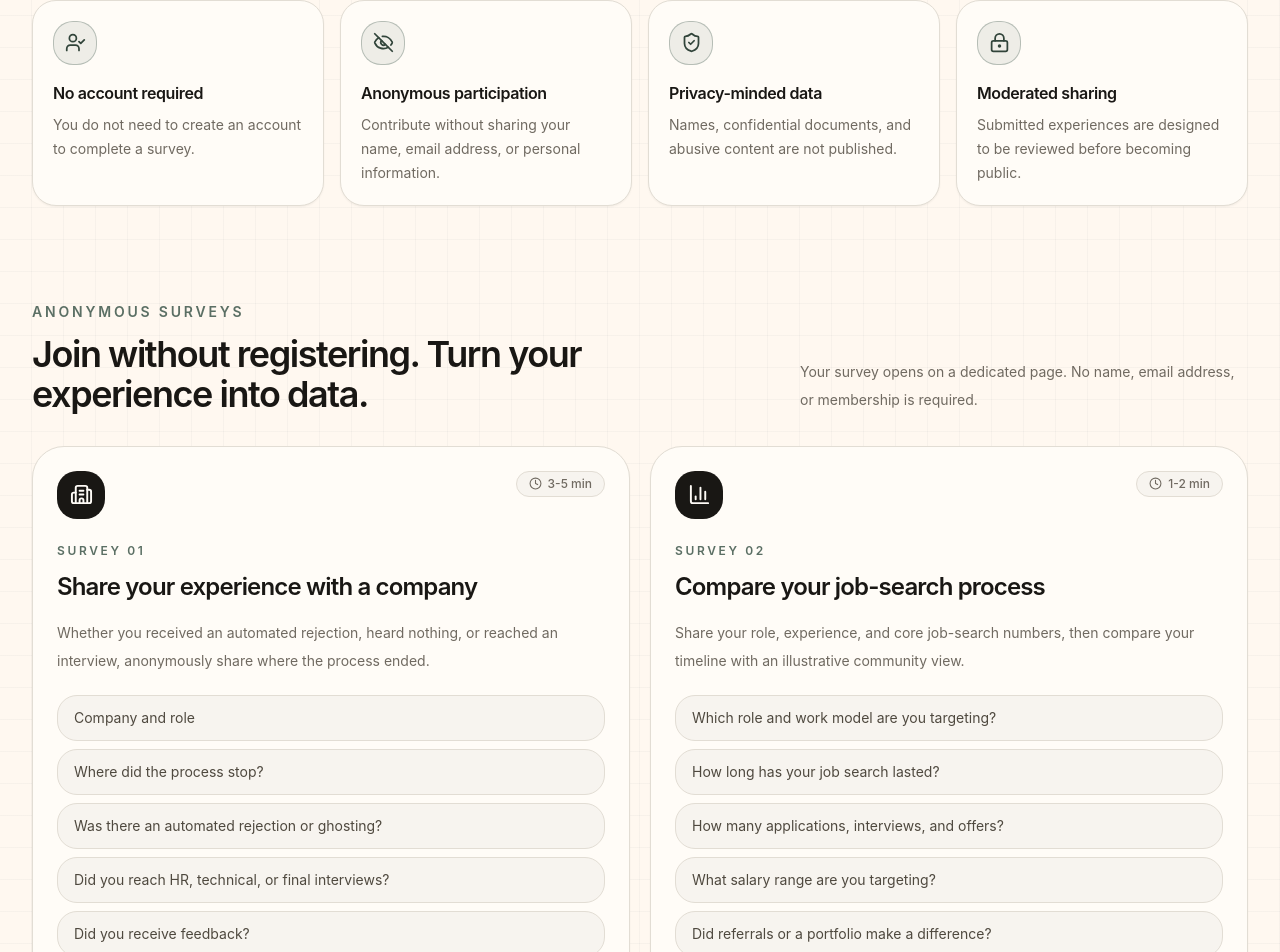
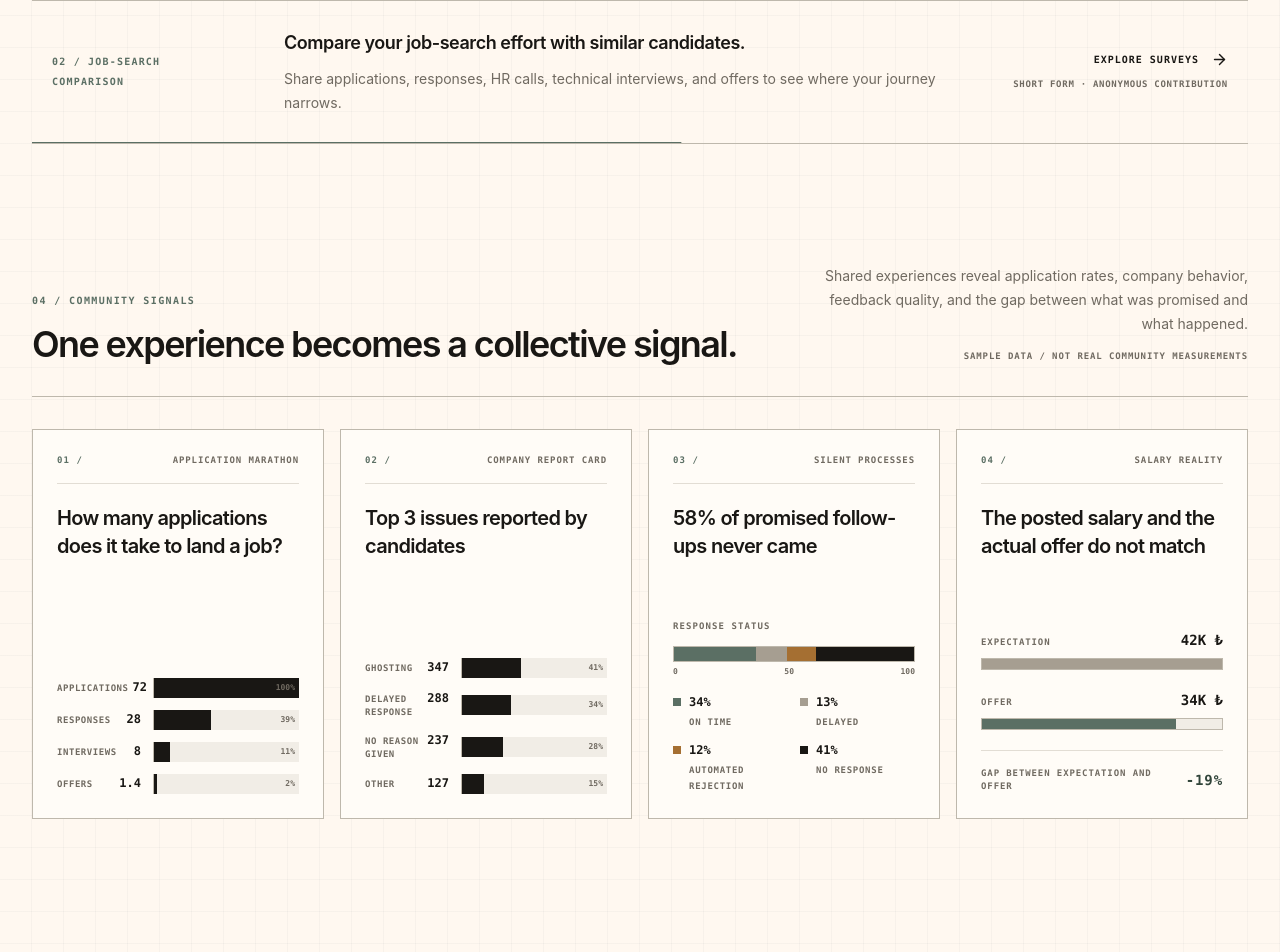
Before and after one commit to canyavuzdb/interview-memory, a Next.js app: page /en in a window 1280 px wide. Shown: the part 976-1928 px from the top of the page. Built offline with nearby package versions, Linux system fonts and the light colour scheme.

Commit message:
feat: refine hero survey launcher and surveys page flow

```diff
--- a/app/[locale]/page.jsx
+++ b/app/[locale]/page.jsx
@@ -1,12 +1,11 @@
 import Link from 'next/link'
 import { notFound } from 'next/navigation'
 import { ArrowRight, LogIn, Search } from 'lucide-react'
-import AnonymousTrustSection from '@/components/AnonymousTrustSection'
 import CommunityStats from '@/components/CommunityStats'
 import HeroAnalyticsPanel from '@/components/HeroAnalyticsPanel'
 import PreferenceControls from '@/components/PreferenceControls'
 import StableLocalizedText from '@/components/StableLocalizedText'
-import SurveyCarousel from '@/components/SurveyCarousel'
+import SurveyLaunchBanner from '@/components/SurveyLaunchBanner'
 import { getMessages, isSupportedLocale } from '@/data/i18n'
 
 export async function generateMetadata({ params }) {
@@ -29,10 +28,6 @@ export default async function HomePage({ params }) {
 
   const messages = getMessages(locale)
   const alternateMessages = getMessages(locale === 'tr' ? 'en' : 'tr')
-  const surveys = messages.surveyCards.map((survey) => ({
-    ...survey,
-    href: `/${locale}${survey.path}`,
-  }))
 
   return (
     <main className="landing-grid min-h-screen text-ink">
@@ -56,12 +51,12 @@ export default async function HomePage({ params }) {
             aria-label={messages.header.navLabel}
             className="hidden justify-self-center divide-x divide-[var(--line-strong)] border border-[var(--line-strong)] bg-[var(--nav-surface)] font-mono text-[11px] font-semibold uppercase tracking-[0.06em] text-[var(--ink-soft)] lg:flex"
           >
-            <a href="#surveys" className="brand-nav-item inline-flex items-center justify-center whitespace-nowrap px-5 py-2.5 transition hover:bg-[var(--surface-hover)] hover:text-accentDark">
+            <Link href={`/${locale}/surveys`} className="brand-nav-item inline-flex items-center justify-center whitespace-nowrap px-5 py-2.5 transition hover:bg-[var(--surface-hover)] hover:text-accentDark">
               <span className="mr-2 text-muted">01/</span>
               <StableLocalizedText reserve={alternateMessages.header.surveys}>
                 {messages.header.surveys}
               </StableLocalizedText>
-            </a>
+            </Link>
             <a href="#how-it-works" className="brand-nav-item inline-flex items-center justify-center whitespace-nowrap px-5 py-2.5 transition hover:bg-[var(--surface-hover)] hover:text-accentDark">
               <span className="mr-2 text-muted">02/</span>
               <StableLocalizedText reserve={alternateMessages.header.howItWorks}>
@@ -162,33 +157,10 @@ export default async function HomePage({ params }) {
         </div>
       </section>
 
-      <AnonymousTrustSection items={messages.trustItems} />
-
-      <SurveyCarousel copy={messages.surveyCarousel} surveys={surveys} />
-
-      <section
-        id="how-it-works"
-        className="mx-auto max-w-7xl px-5 py-14 sm:px-6 lg:px-8"
-      >
-        <div className="grid gap-5 md:grid-cols-3">
-          {messages.home.howItWorks.map((step, index) => (
-            <div
-              key={step.title}
-              className="min-h-[210px] rounded-[1.75rem] border border-line bg-surface p-6 shadow-sm md:min-h-[238px] xl:min-h-[210px]"
-            >
-              <p className="text-sm font-semibold uppercase tracking-[0.2em] text-accent">
-                {String(index + 1).padStart(2, '0')}
-              </p>
-              <h3 className="mt-4 text-xl font-semibold tracking-tight">
-                {step.title}
-              </h3>
-              <p className="mt-3 text-sm leading-7 text-muted">
-                {step.description}
-              </p>
-            </div>
-          ))}
-        </div>
-      </section>
+      <SurveyLaunchBanner
+        copy={messages.home.surveyPrompt}
+        href={`/${locale}/surveys`}
+      />
 
       <div id="stats">
         <CommunityStats copy={messages.community} signalCopy={messages.home.signal} />
--- a/app/[locale]/surveys/page.jsx
+++ b/app/[locale]/surveys/page.jsx
@@ -1,8 +1,6 @@
-import Link from 'next/link'
 import { notFound } from 'next/navigation'
-import { ArrowLeft } from 'lucide-react'
-import PreferenceControls from '@/components/PreferenceControls'
 import SurveyCarousel from '@/components/SurveyCarousel'
+import SurveyPageHeader from '@/components/survey-flow/SurveyPageHeader'
 import { getMessages, isSupportedLocale } from '@/data/i18n'
 
 export async function generateMetadata({ params }) {
@@ -19,40 +17,36 @@ export default async function SurveysPage({ params }) {
   if (!isSupportedLocale(locale)) notFound()
 
   const messages = getMessages(locale)
-  const surveys = messages.surveyCards.map((survey) => ({
+  const activeSurveyIds = new Set(['application-benchmark', 'company-experience'])
+  const surveys = messages.surveyCards
+    .filter((survey) => activeSurveyIds.has(survey.id))
+    .map((survey) => ({
       ...survey,
       href: `/${locale}${survey.path}`,
     }))
 
   return (
-    <main className="min-h-screen bg-canvas text-ink">
-      <div className="mx-auto flex max-w-7xl items-center justify-between px-5 py-8 sm:px-6 lg:px-8">
-        <Link
-          href={`/${locale}`}
-          className="inline-flex items-center gap-2 text-sm font-medium text-muted transition hover:text-ink"
-        >
-          <ArrowLeft size={16} />
-          {messages.common.backHome}
-        </Link>
-        <PreferenceControls
-          locale={locale}
-          path="/surveys"
-          languageLabel={messages.common.languageLabel}
-          themeLabel={messages.common.themeToggle}
-          themeTitle={messages.common.themeTitle}
-        />
+    <main className="landing-grid min-h-screen text-ink">
+      <SurveyPageHeader copy={messages.common} locale={locale} path="/surveys" />
+
+      <section className="mx-auto grid max-w-7xl gap-12 px-5 pb-14 pt-16 sm:px-6 md:pb-20 md:pt-20 lg:grid-cols-[minmax(0,1fr)_24rem] lg:items-end lg:px-8">
+        <div>
+          <p className="font-mono text-[10px] font-bold uppercase tracking-[0.14em] text-accent">
+            {messages.surveyIndex.eyebrow}
+          </p>
+          <h1 className="mt-5 max-w-4xl text-5xl font-semibold tracking-[-0.06em] text-ink sm:text-6xl">
+            {messages.surveyIndex.title}
+          </h1>
         </div>
 
-      <section className="mx-auto max-w-7xl px-5 pb-6 sm:px-6 lg:px-8">
-        <p className="text-sm font-semibold uppercase tracking-[0.2em] text-accent">
-          {messages.surveyIndex.eyebrow}
+        <div className="border-l border-[var(--line-strong)] pl-5 sm:pl-7">
+          <p className="font-mono text-[10px] font-bold uppercase tracking-[0.12em] text-accent">
+            {messages.surveyIndex.activeCount}
           </p>
-        <h1 className="mt-3 max-w-3xl text-4xl font-semibold tracking-[-0.05em] sm:text-6xl">
-          {messages.surveyIndex.title}
-        </h1>
-        <p className="mt-5 max-w-2xl text-base leading-8 text-muted">
+          <p className="mt-4 text-base leading-7 text-muted">
             {messages.surveyIndex.description}
           </p>
+        </div>
       </section>
 
       <SurveyCarousel copy={messages.surveyCarousel} surveys={surveys} />
--- a/app/globals.css
+++ b/app/globals.css
@@ -316,6 +316,15 @@ body {
   animation-play-state: paused;
 }
 
+.survey-launch-progress {
+  transform-origin: left;
+  animation: analytics-tab-fill 10s linear forwards;
+}
+
+.survey-launch-banner:hover .survey-launch-progress {
+  animation-play-state: paused;
+}
+
 @media (prefers-reduced-motion: reduce) {
   .hero-color-sweep-cta,
   .hero-color-sweep-cta::before {
@@ -326,7 +335,8 @@ body {
     transform: none;
   }
 
-  .analytics-tab-progress {
+  .analytics-tab-progress,
+  .survey-launch-progress {
     animation: none;
   }
 
--- a/components/SurveyCard.jsx
+++ b/components/SurveyCard.jsx
@@ -8,64 +8,69 @@ const iconMap = {
   wallet: Wallet,
 }
 
-export default function SurveyCard({ survey }) {
+export default function SurveyCard({ survey, includesLabel }) {
   const Icon = iconMap[survey.icon] ?? Building2
 
   return (
-    <article className="flex min-h-[880px] snap-center flex-col rounded-[2rem] border border-line bg-surface p-6 shadow-sm transition hover:-translate-y-1 hover:border-[var(--accent-border)] hover:shadow-soft sm:min-h-[710px] sm:min-w-[420px] xl:min-h-[650px]">
-      <div className="flex items-start justify-between gap-5">
-        <div className="flex h-12 w-12 items-center justify-center rounded-2xl bg-ink text-surface">
-          <Icon size={23} />
+    <article className="group relative overflow-hidden border border-[var(--line-strong)] bg-[color-mix(in_srgb,var(--surface)_88%,transparent)] shadow-card transition duration-300 hover:-translate-y-0.5 hover:border-[var(--accent-border)] hover:shadow-soft">
+      <div className="flex items-center justify-between gap-5 border-b border-[var(--line-strong)] px-5 py-4 sm:px-7">
+        <span className="font-mono text-[10px] font-bold uppercase tracking-[0.12em] text-accent">
+          {survey.eyebrow}
+        </span>
+        <span className="inline-flex items-center gap-2 font-mono text-[10px] font-bold uppercase tracking-[0.1em] text-muted">
+          <Clock size={13} aria-hidden="true" />
+          {survey.duration}
+        </span>
       </div>
 
-        <div className="flex items-center gap-1.5 rounded-full border border-line bg-canvas px-3 py-1 text-xs font-medium text-muted">
-          <Clock size={13} />
-          {survey.duration}
-        </div>
-      </div>
+      <div className="grid lg:grid-cols-[minmax(0,0.9fr)_minmax(0,1.1fr)]">
+        <div className="flex flex-col p-6 sm:p-8 lg:border-r lg:border-[var(--line-strong)]">
+          <span className="grid h-11 w-11 place-items-center border border-ink bg-ink text-surface transition-colors duration-300 group-hover:bg-accentDark">
+            <Icon size={20} aria-hidden="true" />
+          </span>
 
-      <p className="mt-6 text-xs font-semibold uppercase tracking-[0.22em] text-accent">
-        {survey.eyebrow}
-      </p>
-
-      <h3 className="mt-3 text-2xl font-semibold tracking-[-0.035em] text-ink">
+          <h3 className="mt-8 max-w-xl text-3xl font-semibold tracking-[-0.05em] text-ink sm:text-4xl">
             {survey.title}
           </h3>
 
-      <p className="mt-4 text-sm leading-7 text-muted">
+          <p className="mt-5 max-w-xl text-base leading-7 text-muted">
             {survey.description}
           </p>
 
-      <div className="mt-5 space-y-2">
-        {survey.bullets.map((item) => (
-          <div
-            key={item}
-            className="rounded-2xl border border-line bg-canvas px-4 py-3 text-sm text-[var(--ink-soft)]"
-          >
-            {item}
-          </div>
-        ))}
-      </div>
-
-      <div className="mt-5 flex flex-wrap gap-2">
-        {survey.tags.map((tag) => (
-          <span
-            key={tag}
-            className="rounded-full border border-line bg-surface px-3 py-1 text-xs text-muted"
-          >
+          <div className="mt-7 flex flex-wrap gap-x-3 gap-y-2 font-mono text-[9px] font-bold uppercase tracking-[0.1em] text-muted">
+            {survey.tags.map((tag, tagIndex) => (
+              <span key={tag} className="inline-flex items-center gap-3">
+                {tagIndex > 0 && <span aria-hidden="true">·</span>}
                 {tag}
               </span>
             ))}
           </div>
 
-      <div className="mt-auto pt-6">
           <Link
             href={survey.href}
-          className="inline-flex w-full items-center justify-center gap-2 rounded-full bg-ink px-5 py-3 text-sm font-semibold text-surface transition hover:-translate-y-0.5 hover:bg-accentDark"
+            className="mt-9 inline-flex min-h-12 w-full items-center justify-between border border-ink bg-ink px-5 font-mono text-[11px] font-bold uppercase tracking-[0.08em] text-surface transition-colors duration-300 hover:bg-accentDark sm:w-fit sm:min-w-64"
           >
             {survey.cta}
-          <ArrowRight size={16} />
+            <ArrowRight size={17} className="transition-transform duration-300 group-hover:translate-x-1" aria-hidden="true" />
           </Link>
+        </div>
+
+        <div className="border-t border-[var(--line-strong)] p-6 sm:p-8 lg:border-t-0">
+          <p className="font-mono text-[10px] font-bold uppercase tracking-[0.12em] text-muted">
+            {includesLabel}
+          </p>
+          <ol className="mt-5 border-t border-[var(--line-strong)]">
+            {survey.bullets.map((item) => (
+              <li
+                key={item}
+                className="grid grid-cols-[0.75rem_minmax(0,1fr)] gap-3 border-b border-line py-4 text-sm leading-6 text-[var(--ink-soft)]"
+              >
+                <span className="mt-[0.65rem] h-1 w-1 bg-accent" aria-hidden="true" />
+                <span>{item}</span>
+              </li>
+            ))}
+          </ol>
+        </div>
       </div>
     </article>
   )
--- a/components/SurveyCarousel.jsx
+++ b/components/SurveyCarousel.jsx
@@ -2,27 +2,29 @@ import SurveyCard from './SurveyCard'
 
 export default function SurveyCarousel({ copy, surveys }) {
   return (
-    <section id="surveys" className="mx-auto max-w-7xl px-5 py-14 sm:px-6 lg:px-8">
-      <div className="mb-8 flex min-h-[212px] flex-col justify-between gap-4 md:min-h-0 md:flex-row md:items-end">
+    <section id="surveys" className="mx-auto max-w-7xl px-5 pb-24 sm:px-6 lg:px-8">
+      <div className="grid gap-6 border-y border-[var(--line-strong)] py-7 md:grid-cols-[11rem_minmax(0,1fr)_minmax(16rem,24rem)] md:items-center md:gap-10 lg:gap-14">
+        <p className="font-mono text-[10px] font-bold uppercase tracking-[0.14em] text-accent">
+          {copy.eyebrow}
+        </p>
         <div>
-          <p className="text-sm font-semibold uppercase tracking-[0.2em] text-accent">
-            {copy.eyebrow}
-          </p>
-          <h2 className="mt-3 max-w-2xl text-3xl font-semibold tracking-[-0.04em] sm:text-4xl">
+          <h2 className="max-w-2xl text-2xl font-semibold tracking-[-0.04em] sm:text-3xl">
             {copy.title}
           </h2>
         </div>
 
-        <p className="max-w-md text-sm leading-7 text-muted">
+        <p className="max-w-md text-sm leading-6 text-muted">
           {copy.description}
         </p>
       </div>
 
-      <div className="flex snap-x gap-5 overflow-x-auto pb-4 lg:grid lg:grid-cols-2 lg:overflow-visible">
+      <div className="mt-8 space-y-6">
         {surveys.map((survey) => (
-          <div key={survey.id} className="min-w-[88%] sm:min-w-[420px] lg:min-w-0">
-            <SurveyCard survey={survey} />
-          </div>
+          <SurveyCard
+            key={survey.id}
+            survey={survey}
+            includesLabel={copy.includesLabel}
+          />
         ))}
       </div>
     </section>
--- /dev/null
+++ b/components/SurveyLaunchBanner.jsx
@@ -0,0 +1,94 @@
+'use client'
+
+import Link from 'next/link'
+import { ArrowRight } from 'lucide-react'
+import { useState } from 'react'
+
+export default function SurveyLaunchBanner({ copy, href }) {
+  const [activeIndex, setActiveIndex] = useState(0)
+  const [previousIndex, setPreviousIndex] = useState(null)
+  const [cycleKey, setCycleKey] = useState(0)
+  const item = copy.items[activeIndex]
+
+  function advanceItem() {
+    const nextIndex = (activeIndex + 1) % copy.items.length
+
+    if (window.matchMedia('(prefers-reduced-motion: reduce)').matches) {
+      setPreviousIndex(null)
+      setActiveIndex(nextIndex)
+      setCycleKey((current) => current + 1)
+      return
+    }
+
+    setPreviousIndex(activeIndex)
+    setActiveIndex(nextIndex)
+    setCycleKey((current) => current + 1)
+  }
+
+  return (
+    <section id="how-it-works" className="mx-auto max-w-7xl px-5 py-10 sm:px-6 lg:px-8">
+      <Link
+        id="surveys"
+        href={href}
+        className="survey-launch-banner group relative grid overflow-hidden border-y border-[var(--line-strong)] py-7 transition-colors duration-300 hover:bg-[var(--accent-soft)] md:grid-cols-[11rem_minmax(0,1fr)_auto] md:items-center md:gap-10 md:px-5 lg:gap-14"
+      >
+        <span className="relative block min-h-10 overflow-hidden font-mono text-[10px] font-bold uppercase leading-5 tracking-[0.12em] text-accent md:min-h-0">
+          {previousIndex !== null && (
+            <span
+              aria-hidden="true"
+              className="analytics-view-out absolute inset-0 block"
+              onAnimationEnd={() => setPreviousIndex(null)}
+            >
+              {copy.items[previousIndex].eyebrow}
+            </span>
+          )}
+          <span key={`eyebrow-${activeIndex}-${cycleKey}`} className="analytics-view-in block">
+            {item.eyebrow}
+          </span>
+        </span>
+
+        <span className="relative mt-3 block min-h-[5.25rem] overflow-hidden md:mt-0">
+          {previousIndex !== null && (
+            <span aria-hidden="true" className="analytics-view-out absolute inset-0 block">
+              <span className="block text-lg font-semibold tracking-[-0.025em] text-ink">
+                {copy.items[previousIndex].title}
+              </span>
+              <span className="mt-2.5 block max-w-3xl text-sm leading-6 text-muted">
+                {copy.items[previousIndex].description}
+              </span>
+            </span>
+          )}
+          <span
+            key={`content-${activeIndex}-${cycleKey}`}
+            aria-live="polite"
+            className="analytics-view-in block"
+          >
+            <span className="block text-lg font-semibold tracking-[-0.025em] text-ink">
+              {item.title}
+            </span>
+            <span className="mt-2.5 block max-w-3xl text-sm leading-6 text-muted">
+              {item.description}
+            </span>
+          </span>
+        </span>
+
+        <span className="mt-5 flex flex-col items-start gap-2.5 md:mt-0 md:items-end">
+          <span className="inline-flex items-center gap-3 whitespace-nowrap font-mono text-[10px] font-bold uppercase tracking-[0.1em] text-ink transition-colors duration-300 group-hover:text-accentDark">
+            {copy.cta}
+            <ArrowRight size={17} className="transition-transform duration-300 group-hover:translate-x-1" aria-hidden="true" />
+          </span>
+          <span className="whitespace-nowrap font-mono text-[9px] font-bold uppercase tracking-[0.08em] text-muted">
+            {copy.meta}
+          </span>
+        </span>
+
+        <span
+          key={`progress-${activeIndex}-${cycleKey}`}
+          aria-hidden="true"
+          className="survey-launch-progress absolute bottom-0 left-0 h-px w-full bg-accent"
+          onAnimationEnd={advanceItem}
+        />
+      </Link>
+    </section>
+  )
+}
--- a/data/i18n.js
+++ b/data/i18n.js
@@ -225,6 +225,22 @@ const messages = {
         bottomText:
           'Bir adayın yaşadığı belirsizlik, toplulukla birleşince işe alım süreçlerinin gerçek sinyaline dönüşür.',
       },
+      surveyPrompt: {
+        meta: 'Kısa form · anonim katkı',
+        cta: 'Anketleri incele',
+        items: [
+          {
+            eyebrow: '02 / İş arama karşılaştırması',
+            title: 'İş arama eforunu benzer adayların süreçleriyle karşılaştır.',
+            description: 'Başvuru, dönüş, HR, teknik görüşme ve teklif sayılarını paylaş; sürecinin nerede daraldığını gör.',
+          },
+          {
+            eyebrow: '02 / Şirket ve mülakat deneyimi',
+            title: 'Şirketlerin adaylara yaşattığı süreci görünür kıl.',
+            description: 'Geri dönüş, ghosting, feedback ve mülakatta gerçekten sorulanları anonim deneyim verisine dönüştür.',
+          },
+        ],
+      },
       howItWorks: [
         {
           title: 'Anket seç',
@@ -272,16 +288,17 @@ const messages = {
       },
     ],
     surveyCarousel: {
-      eyebrow: 'Anonim anketler',
-      title: 'Kayıt olmadan katıl. Deneyimini veriye dönüştür.',
+      eyebrow: 'Anket seçimi',
+      title: 'Yaşadığın sürece en yakın kaydı seç.',
       description:
-        'Seçtiğin ankete göre ayrı bir sayfaya yönlendirilirsin. İsim, e-posta veya üyelik zorunluluğu yok.',
+        'Her akış üç kısa adımdan oluşur. Paylaştığın deneyim kişisel bir hikâye olarak değil, ortak bir işe alım sinyali olarak işlenmek üzere tasarlanır.',
+      includesLabel: 'Bu kayıtta neleri paylaşacaksın?',
     },
     surveyCards: [
       {
         id: 'company-experience',
         path: '/surveys/company-experience',
-        eyebrow: 'Anket 01',
+        eyebrow: 'Şirket ve mülakat deneyimi',
         title: 'Şirketin ile deneyimini paylaş',
         description:
           'Başvurdun, otomatik red aldın, hiç dönüş alamadın ya da mülakata girdin. Bu şirketle geldiğin son noktayı anonim paylaş.',
@@ -300,7 +317,7 @@ const messages = {
       {
         id: 'application-benchmark',
         path: '/surveys/application-benchmark',
-        eyebrow: 'Anket 02',
+        eyebrow: 'İş arama karşılaştırması',
         title: 'İş arama sürecini karşılaştır',
         description:
           'Rolünü, deneyimini ve iş arama sürecindeki temel sayıları paylaş; süreni temsili topluluk görünümüyle karşılaştır.',
@@ -364,10 +381,11 @@ const messages = {
         'Örnek veriler / gerçek topluluk ölçümü değildir',
     },
     surveyIndex: {
-      eyebrow: 'Anketler',
-      title: 'Kayıt olmadan anonim katkı ver.',
+      eyebrow: 'Araştırma kayıtları',
+      title: 'İşe alım sürecinin iki görünmeyen yüzünü kayda geçir.',
+      activeCount: 'İki aktif anket',
       description:
-        'Şirket deneyimini veya başvuru/mülakat oranını paylaşarak adayların işe alım süreçlerini daha görünür hale getirmesine katkı sağlayabilirsin.',
+        'Kendi iş arama eforunu karşılaştır veya bir şirketle yaşadığın başvuru ve mülakat sürecini görünür kıl.',
     },
     companyForm: {
       eyebrow: 'Anket 01',
@@ -980,6 +998,22 @@ const messages = {
         bottomText:
           'One candidate’s uncertainty becomes a real hiring-process signal when combined with the community.',
       },
+      surveyPrompt: {
+        meta: 'Short form · anonymous contribution',
+        cta: 'Explore surveys',
+        items: [
+          {
+            eyebrow: '02 / Job-search comparison',
+            title: 'Compare your job-search effort with similar candidates.',
+            description: 'Share applications, responses, HR calls, technical interviews, and offers to see where your journey narrows.',
+          },
+          {
+            eyebrow: '02 / Company and interview experience',
+            title: 'Make the candidate experience companies create visible.',
+            description: 'Turn responses, ghosting, feedback, and real interview questions into anonymous experience data.',
+          },
+        ],
+      },
       howItWorks: [
         {
           title: 'Choose a survey',
@@ -1027,16 +1061,17 @@ const messages = {
       },
     ],
     surveyCarousel: {
-      eyebrow: 'Anonymous surveys',
-      title: 'Join without registering. Turn your experience into data.',
+      eyebrow: 'Choose a survey',
+      title: 'Choose the record that best matches your experience.',
       description:
-        'Your survey opens on a dedicated page. No name, email address, or membership is required.',
+        'Each flow takes three short steps. Your experience is designed to become a shared hiring signal, not a personal story.',
+      includesLabel: 'What will you share in this record?',
     },
     surveyCards: [
       {
         id: 'company-experience',
         path: '/surveys/company-experience',
-        eyebrow: 'Survey 01',
+        eyebrow: 'Company and interview experience',
         title: 'Share your experience with a company',
         description:
           'Whether you received an automated rejection, heard nothing, or reached an interview, anonymously share where the process ended.',
@@ -1055,7 +1090,7 @@ const messages = {
       {
         id: 'application-benchmark',
         path: '/surveys/application-benchmark',
-        eyebrow: 'Survey 02',
+        eyebrow: 'Job-search comparison',
         title: 'Compare your job-search process',
         description:
           'Share your role, experience, and core job-search numbers, then compare your timeline with an illustrative community view.',
@@ -1119,10 +1154,11 @@ const messages = {
         'Sample data / not real community measurements',
     },
     surveyIndex: {
-      eyebrow: 'Surveys',
-      title: 'Contribute anonymously without registering.',
+      eyebrow: 'Research records',
+      title: 'Record the two hidden sides of the hiring process.',
+      activeCount: 'Two active surveys',
       description:
-        'Share a company experience or your application-to-interview rate to help candidates make hiring processes more visible.',
+        'Compare your job-search effort or make an application and interview process with a company visible.',
     },
     companyForm: {
       eyebrow: 'Survey 01',
```
Lines whose indentation alone changed are shown as unchanged.
